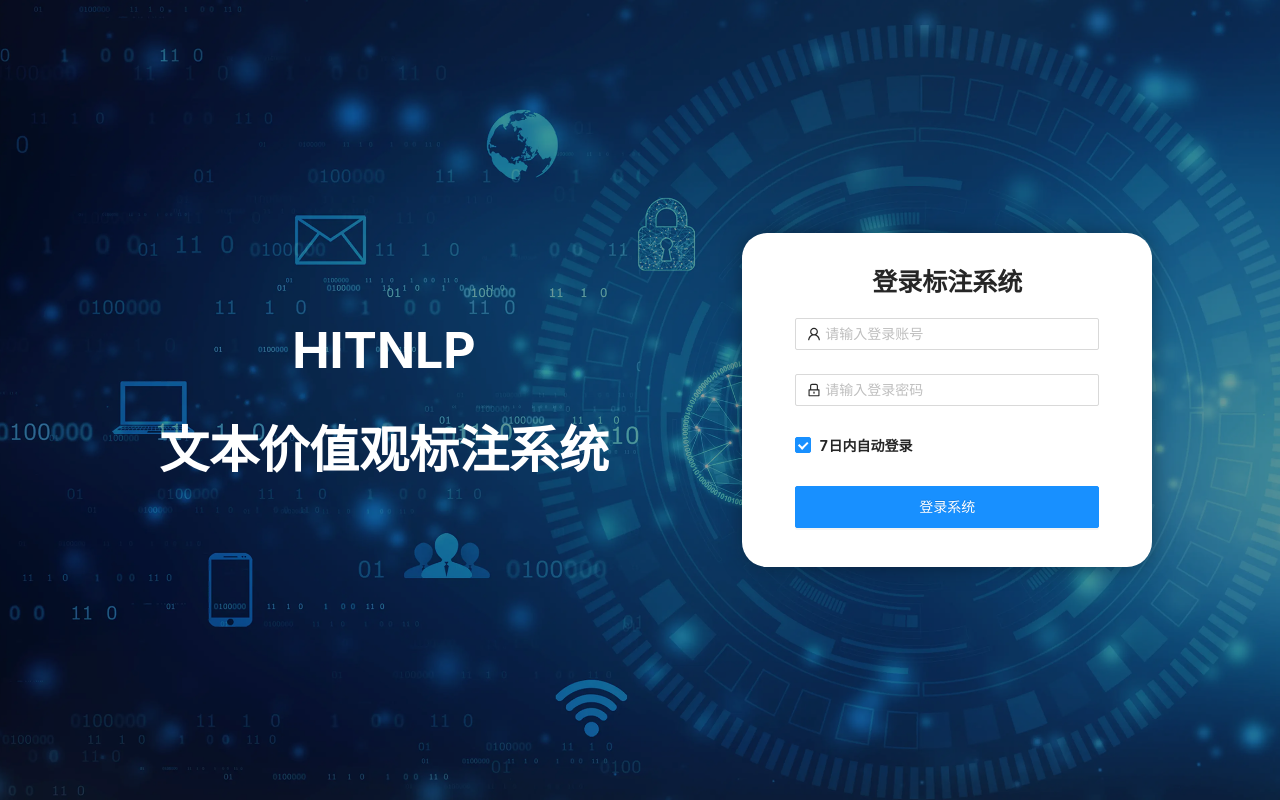
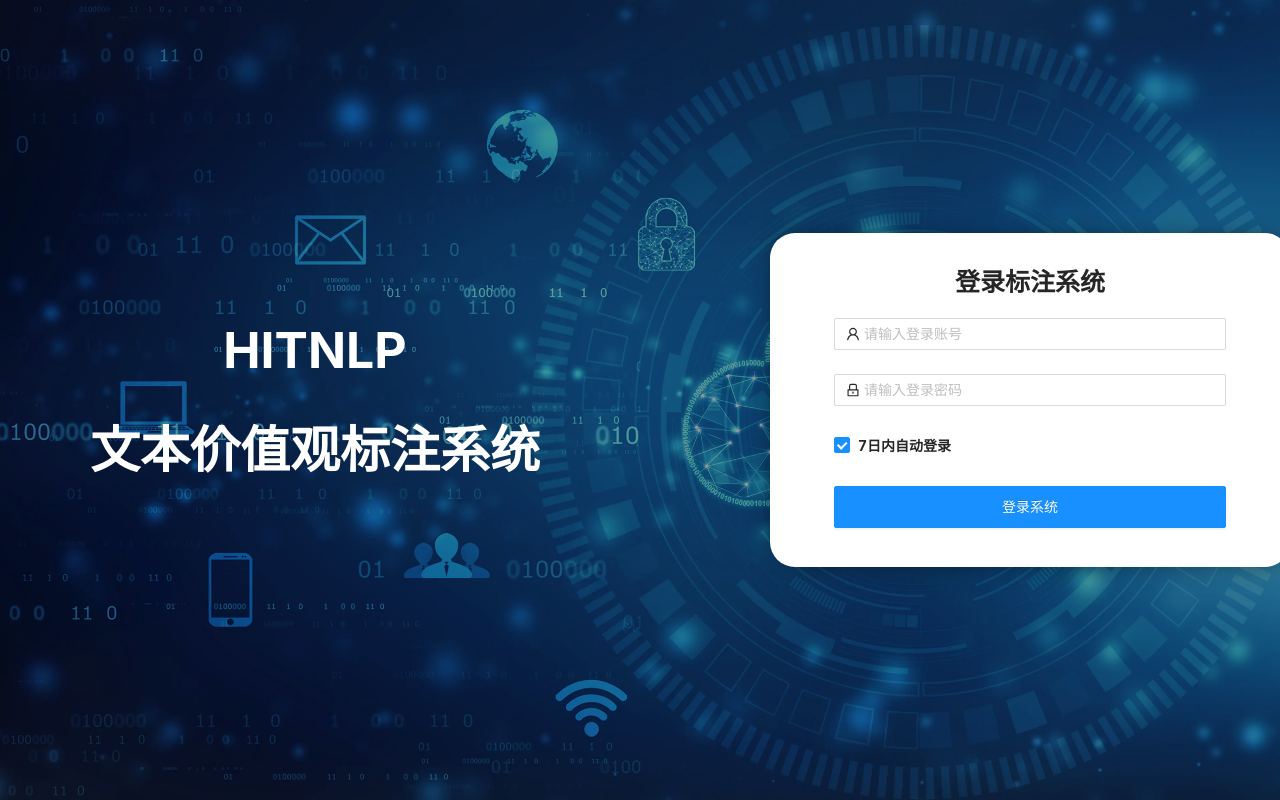
Before and after one commit to ErnestThePoet/Text-Tagging-Frontend, a Next.js app: page / in a window 1280 px wide. Built offline with nearby package versions, Linux system fonts and the light colour scheme.

Commit message:
workspace created

```diff
--- /dev/null
+++ b/components/index/login-form.tsx
@@ -0,0 +1,104 @@
+import React from 'react';
+import { observer } from 'mobx-react-lite';
+import { LockOutlined, UserOutlined } from '@ant-design/icons';
+import { Button, Checkbox, Form, Input } from 'antd';
+import * as L from "../../logics/index";
+import styles from '../../styles/index.module.scss';
+
+export default class LoginForm extends React.Component<{}, {
+    isLoggingIn: boolean,
+    loginResult: { success: boolean, msg: string }
+}>{
+    constructor(props: {}) {
+        super(props);
+
+        this.state = {
+            isLoggingIn: false,
+            loginResult: {
+                success: false,
+                msg: ""
+            }
+        };
+    }
+
+    thisComponent = observer(() => (
+        <Form
+            name="normal_login"
+            className={styles.formLogin}
+            initialValues={{ remember: true }}
+            onFinish={() => L.login(this)}
+        >
+            <Form.Item
+                name="username"
+                rules={[
+                    {
+                        required: true,
+                        message: "请输入登录账号"
+                    },
+                    {
+                        min: 3,
+                        message: "登录账号长度在3-10之间"
+                    },
+                    {
+                        max: 10,
+                        message: "登录账号长度在3-10之间"
+                    },
+                    {
+                        pattern: /^[\da-zA-Z_-]+$/,
+                        message: "登录名只能包含字母/数字/下划线和'-'"
+                    }
+                ]}
+            >
+                <Input prefix={<UserOutlined className="site-form-item-icon" />}
+                    id="in-login-account"
+                    placeholder="请输入登录账号" />
+            </Form.Item>
+
+            <Form.Item
+                name="password"
+                rules={[
+                    {
+                        required: true,
+                        message: "请输入密码"
+                    },
+                    {
+                        min: 5,
+                        message: "密码长度在5-15之间"
+                    },
+                    {
+                        max: 15,
+                        message: "登录账号长度在5-15之间"
+                    },
+                ]}
+            >
+                <Input
+                    prefix={<LockOutlined className="site-form-item-icon" />}
+                    type="password"
+                    id="in-login-password"
+                    placeholder="请输入登录密码"
+                />
+            </Form.Item>
+
+            <Form.Item>
+                <Form.Item name="remember" valuePropName="checked" noStyle>
+                    <Checkbox id="cb-remember">7日内自动登录</Checkbox>
+                </Form.Item>
+            </Form.Item>
+
+            <Form.Item
+                validateStatus="error"
+                help={this.state.loginResult.msg}
+            >
+                <Button className={styles.btnLogin}
+                    type="primary" htmlType="submit" block
+                    disabled={this.state.isLoggingIn}>
+                    登录系统
+                </Button>
+            </Form.Item>
+        </Form>
+    ));
+
+    render = () => (
+        <this.thisComponent />
+    );
+}
--- /dev/null
+++ b/components/index/task-picker.tsx
@@ -0,0 +1,30 @@
+import React from 'react';
+import { observer } from 'mobx-react-lite';
+import { Radio,Button } from 'antd';
+import tagData from '../../states/tag-data';
+import * as L from "../../logics/index";
+import styles from '../../styles/index.module.scss';
+
+export default class TaskPicker extends React.Component{
+    constructor(props: {}) {
+        super(props);
+    }
+
+    thisCompnoent = observer(() => (
+        <Radio.Group style={{ width: "100%" }}
+            onChange={e => tagData.setTaskId(e.target.value)}
+            value={tagData.taskId}>
+            <div className={styles.divTaskList}>
+                <Radio.Button value={1}>2209文本价值观标注任务</Radio.Button>
+            </div>
+            <Button className={styles.btnEnterSystem} type="primary" block
+            onClick={()=>L.enterSystem()}>
+                进入系统
+            </Button>
+        </Radio.Group>
+    ));
+
+    render = () => (
+        <this.thisCompnoent />
+    );
+}
--- a/logics/index.ts
+++ b/logics/index.ts
@@ -1,6 +1,7 @@
 import axios from "axios";
+import Router from "next/router";
 import APIS from "../modules/apis";
-import Home from "../pages";
+import LoginForm from "../components/index/login-form";
 import userData from "../states/user-data";
 import { pbkdf2Hash } from "../modules/utils/hash";
 
@@ -15,12 +16,13 @@
                     userData.setName(res.data.userData.name);
                     userData.setLevel(res.data.userData.level);
                     userData.setAccessId(res.data.accessId);
+                    userData.setIsLoggedIn(true);
             }
         })
     }
 }
 
-export const login = (ctx: Home) => {
+export const login = (ctx: LoginForm) => {
     const account
         = (<HTMLInputElement>document.getElementById("in-login-account")).value;
 
@@ -43,6 +45,7 @@
             userData.setName(res.data.userData.name);
             userData.setLevel(res.data.userData.level);
             userData.setAccessId(res.data.accessId);
+            userData.setIsLoggedIn(true);
 
             if (remember) {
                 localStorage.setItem("sessionId", res.data.sessionId);
@@ -68,3 +71,7 @@
             isLoggingIn: false
         }));
 }
+
+export const enterSystem = () => {
+    Router.push("/workspace");
+}
--- /dev/null
+++ b/logics/workspace.ts
@@ -0,0 +1,5 @@
+import axios from "axios";
+import Router from "next/router";
+import APIS from "../modules/apis";
+import LoginForm from "../components/index/login-form";
+import userData from "../states/user-data";
--- a/pages/index.tsx
+++ b/pages/index.tsx
@@ -1,34 +1,25 @@
 import React from 'react';
 import Head from 'next/head';
-import { LockOutlined, UserOutlined } from '@ant-design/icons';
-import { Button, Checkbox, Form, Input } from 'antd';
+import { observer } from 'mobx-react-lite';
+import LoginForm from '../components/index/login-form';
+import TaskPicker from '../components/index/task-picker';
+import userData from '../states/user-data';
 import * as L from "../logics/index";
 import styles from '../styles/index.module.scss';
 
-export default class Home extends React.Component<{}, {
-  isLoggingIn:boolean,
-  loginResult:{success:boolean,msg:string}
-}>{
-  constructor(props: {}){
+export default class Home extends React.Component{
+  constructor(props: {}) {
     super(props);
-
-    this.state = {
-      isLoggingIn: false,
-      loginResult: {
-        success: false,
-        msg: ""
-      }
-    };
   }
 
-  componentDidMount=()=>{
+  componentDidMount = () => {
     L.tryAutoLogin();
   }
 
-  render=()=> (
+  thisComponent = observer(() => (
     <div className={styles.divMainWrapper}>
       <Head>
-        <title>登录 - 文本价值观标注系统</title>
+        <title>文本价值观标注系统</title>
         <meta name="description" content="HITNLP文本价值观标注系统" />
         <link rel="icon" href="/favicon.ico" />
       </Head>
@@ -36,89 +27,36 @@
       <main className={styles.main}>
         <section>
           HITNLP
-          <br/>
+          <br />
           文本价值观标注系统
         </section>
 
-        <section>
-          <span className={styles.spanLoginTitle}>
-            登录标注系统
-          </span>
-          <Form
-            name="normal_login"
-            className={styles.formLogin}
-            initialValues={{ remember: true }}
-            onFinish={() => L.login(this)}
-          >
-            <Form.Item
-              name="username"
-              rules={[
-                {
-                  required: true,
-                  message: "请输入登录账号"
-                },
-                {
-                  min: 3,
-                  message:"登录账号长度在3-10之间"
-                },
-                {
-                  max: 10,
-                  message: "登录账号长度在3-10之间"
-                },
-                {
-                  pattern: /^[\da-zA-Z_-]+$/,
-                  message:"登录名只能包含字母/数字/下划线和'-'"
-                }
-              ]}
-            >
-              <Input prefix={<UserOutlined className="site-form-item-icon" />}
-                id="in-login-account"
-                placeholder="请输入登录账号"/>
-            </Form.Item>
+        {
+          userData.isLoggedIn
+            ?
+            <section className={styles.sectionSelectTask}>
+              <span className={styles.spanSelectTaskTitle}>
+                {`欢迎您，${userData.name}~`}
+                <br/>
+                请选择标注任务以开始：
+              </span>
 
-            <Form.Item
-              name="password"
-              rules={[
-                {
-                  required: true,
-                  message: "请输入密码"
-                },
-                {
-                  min: 5,
-                  message: "密码长度在5-15之间"
-                },
-                {
-                  max: 15,
-                  message: "登录账号长度在5-15之间"
-                },
-              ]}
-            >
-              <Input
-                prefix={<LockOutlined className="site-form-item-icon" />}
-                type="password"
-                id="in-login-password"
-                placeholder="请输入登录密码"
-              />
-            </Form.Item>
+              <TaskPicker/>
+            </section>
+            :
+            <section className={styles.sectionLogin}>
+              <span className={styles.spanLoginTitle}>
+                登录标注系统
+              </span>
 
-            <Form.Item>
-              <Form.Item name="remember" valuePropName="checked" noStyle>
-                <Checkbox id="cb-remember">7日内自动登录</Checkbox>
-              </Form.Item>
-            </Form.Item>
-
-            <Form.Item
-              validateStatus="error"
-              help={this.state.loginResult.msg}
-            >
-              <Button type="primary" htmlType="submit"
-              disabled={this.state.isLoggingIn}>
-                登录系统
-              </Button>
-            </Form.Item>
-          </Form>
-        </section>
+              <LoginForm/>
+            </section>
+        }
       </main>
     </div>
-  )
+  ));
+
+  render = () => (
+    <this.thisComponent />
+  );
 }
--- a/styles/common/configs.scss
+++ b/styles/common/configs.scss
@@ -0,0 +1 @@
+$min-width:1300px;
--- a/styles/index.module.scss
+++ b/styles/index.module.scss
@@ -1,3 +1,5 @@
+@import "./common/configs";
+
 @keyframes screen-in{
     from {
         opacity: 0;
@@ -34,6 +36,8 @@
     justify-content: center;
     align-items: center;
 
+    overflow: auto;
+
     background: {
         image: url("/bkg.png");
         size: cover;
@@ -48,6 +52,7 @@
 
 .main{
     width: 80vw;
+    min-width: $min-width;
     height: 70vh;
 
     display: flex;
@@ -69,20 +74,14 @@
         animation-duration: 1s;
         animation-name: title-in;
     }
+}
 
-    >section:nth-child(2) {
+.section{
     width: 40%;
     height: fit-content;
 
-        padding: 15px;
-
     font-size: 25px;
     font-weight: bold;
-
-        display: flex;
-        flex-direction: column;
-        justify-content: center;
-        align-items: center;
 
     background-color: white;
     border-radius: 25px;
@@ -90,10 +89,47 @@
     box-shadow: 0px 0px 25px -5px rgba(0, 0, 0, 0.50);
 }
 
-    button[type=submit]{
+.sectionSelectTask{
+    @extend .section;
+
+    padding: 20px 50px 50px;
+
+    display: flex;
+    flex-direction: column;
+    justify-content: center;
+    align-items: flex-start;
+}
+
+.divTaskList{
+    display: flex;
+    flex-direction: column;
+    gap: 8px;
+
+    padding: 10px;
+
     width: 100%;
+    max-height: 60vh;
+    overflow: auto;
+}
+
+.btnEnterSystem {
+    margin-top: 10px;
     height: 3em;
 }
+
+.sectionLogin{
+    @extend .section;
+
+    padding: 15px;
+
+    display: flex;
+    flex-direction: column;
+    justify-content: center;
+    align-items: center;
+}
+
+.btnLogin{
+    height: 3em;
 }
 
 .formLogin{
@@ -103,3 +139,8 @@
 .spanLoginTitle{
     margin: 15px 0;
 }
+
+.spanSelectTaskTitle{
+    font-size: 16px;
+    margin: 15px 0;
+}
--- /dev/null
+++ b/styles/workspace.module.scss
@@ -0,0 +1,6 @@
+@import "./common/configs";
+
+.divMainWrapper{
+    width: 100vw;
+    min-width: $min-width;
+}
```
Also changed, not shown: logics/router-checks.ts (added, +14 -0 lines), pages/workspace.tsx (added, +25 -0 lines), states/tag-data.ts (added, +15 -0 lines), states/user-data.ts (+8 -3 lines). Lines whose indentation alone changed are shown as unchanged.
